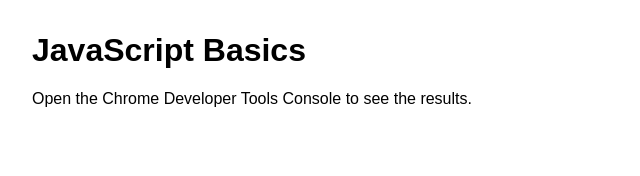
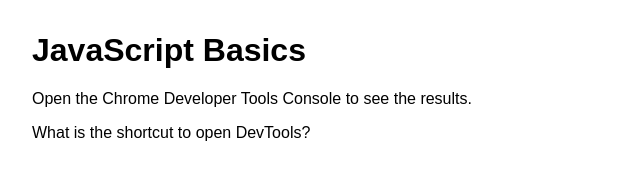
Before and after one commit to zhaoyanxie/js-basics-2, a plain HTML site: page index.html in a window 1280 px wide. Shown: the whole page, without its empty margins (0-640 px from the left). Drawn offline with Linux system fonts and the light colour scheme.

```diff
--- a/index.html
+++ b/index.html
@@ -12,6 +12,8 @@
 
 	<main class="wrapper">
 		<p>Open the Chrome Developer Tools Console to see the results.</p>
+
+		<p>What is the shortcut to open DevTools?</p>
 	</main>
 
 	<script src="script.js"></script>
```
Also changed, not shown: 1 other file.
